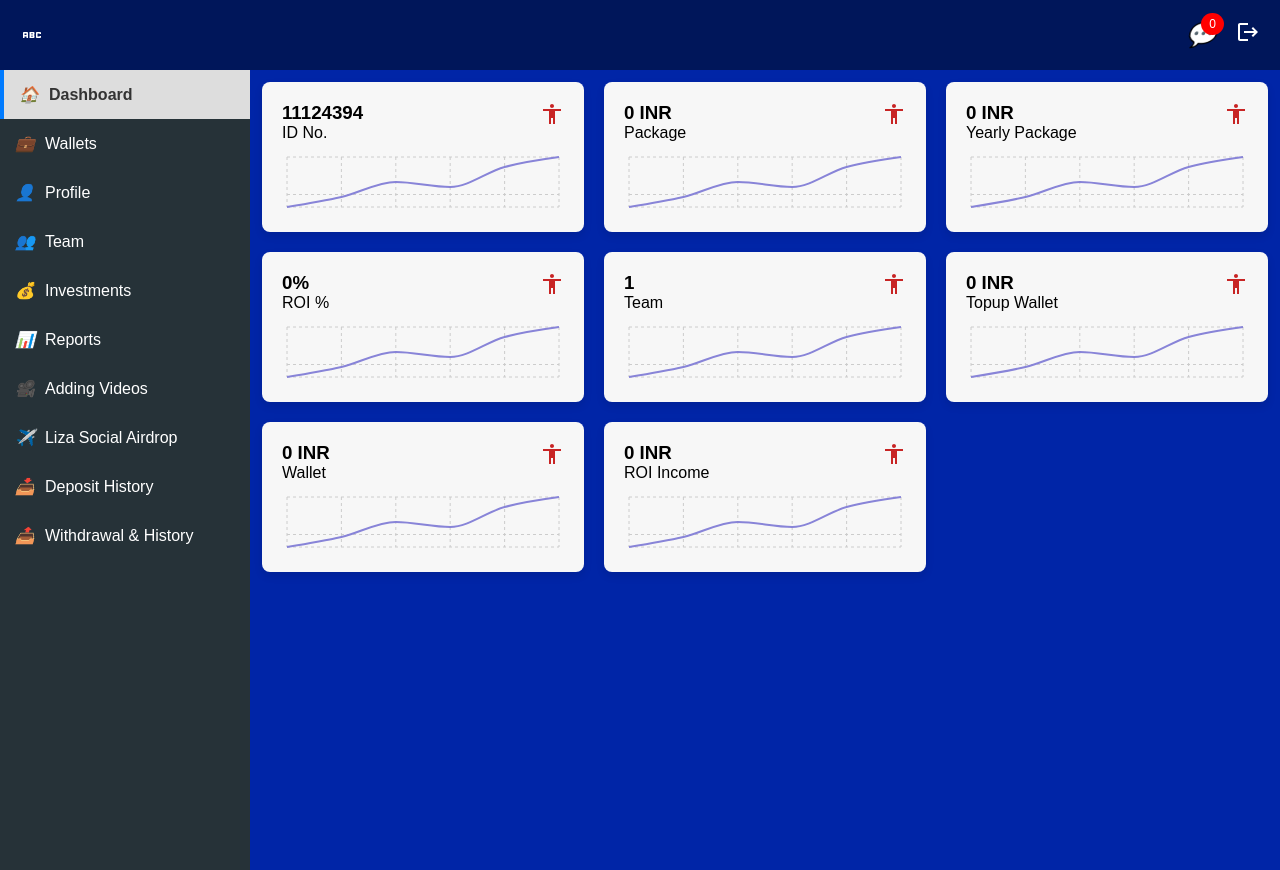
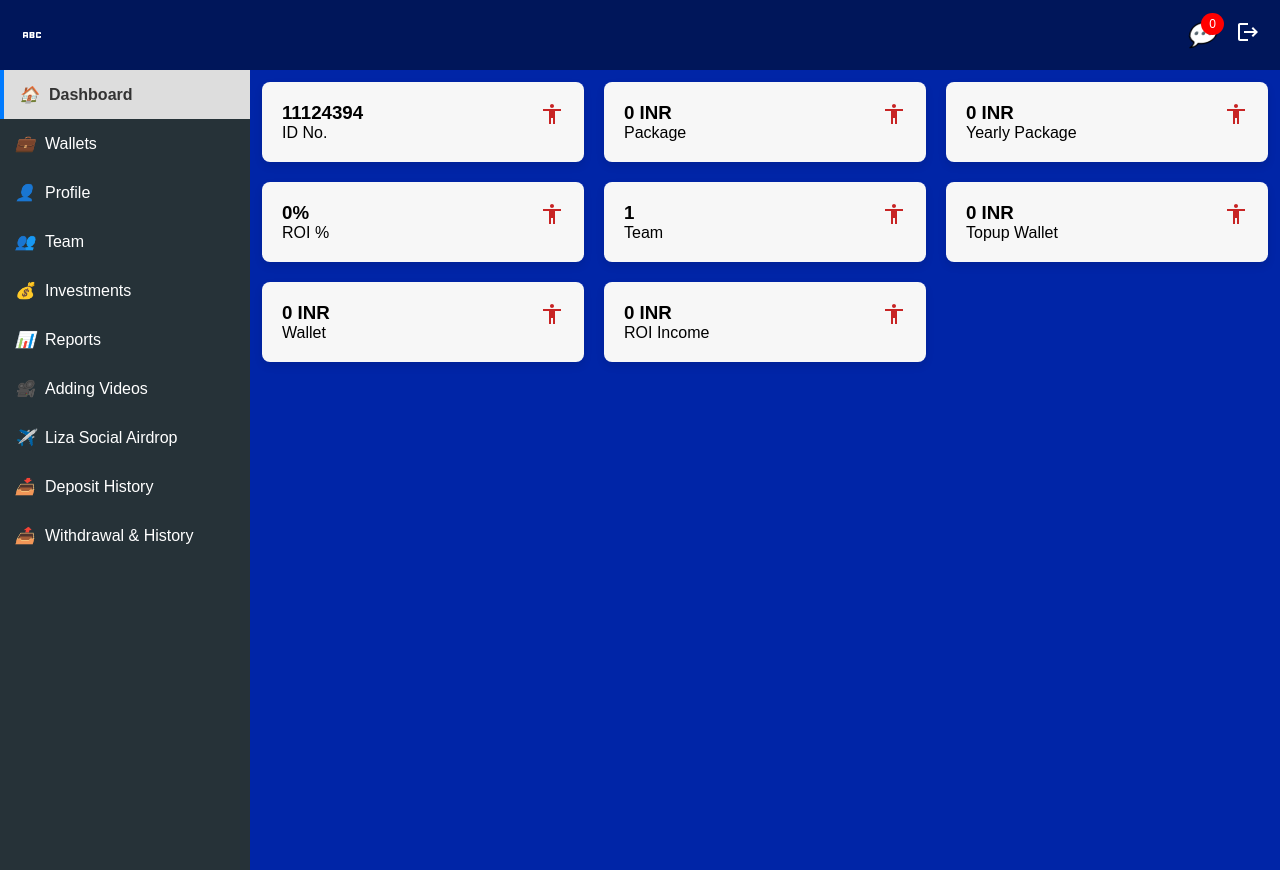
Before and after one commit to manu9458/stockapp, a React (Create React App) app: page /dashboard in a window 1280 px wide. Built offline with nearby package versions, Linux system fonts and the light colour scheme.

Commit message:
remove graphs

```diff
--- a/src/components/DashboardContent.jsx
+++ b/src/components/DashboardContent.jsx
@@ -44,7 +44,7 @@
           </div> */}
 
           {/* Adding the graph below the labels */}
-          <div className="chart-container">
+          {/* <div className="chart-container">
             <ResponsiveContainer width="100%" height={60}>
               <LineChart data={graphData}>
                 <CartesianGrid strokeDasharray="3 3" />
@@ -52,7 +52,7 @@
                 <Line type="monotone" dataKey="value" stroke="#8884d8" strokeWidth={2} dot={false} />
               </LineChart>
             </ResponsiveContainer>
-          </div>
+          </div> */}
         </div>
       ))}
     </div>
```
